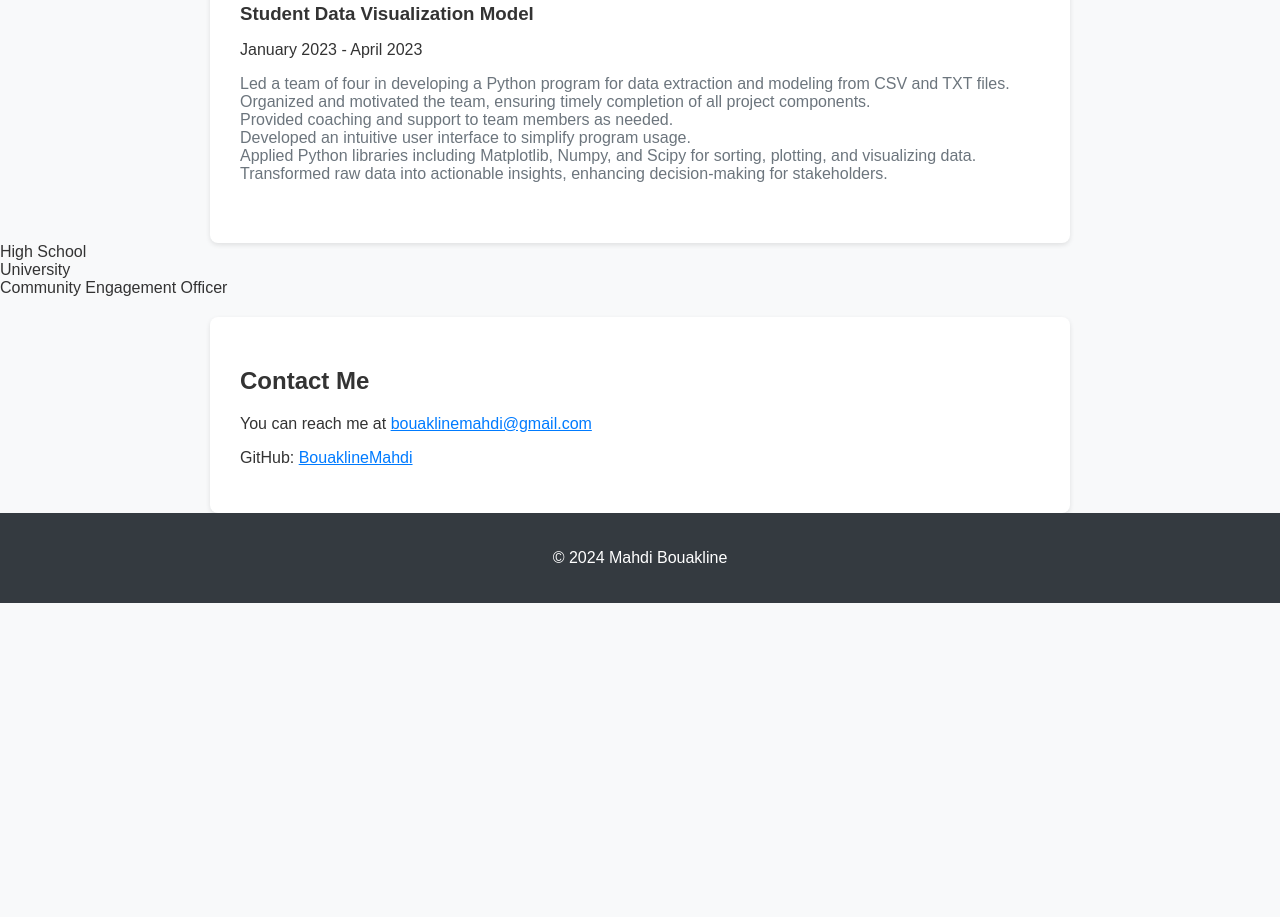
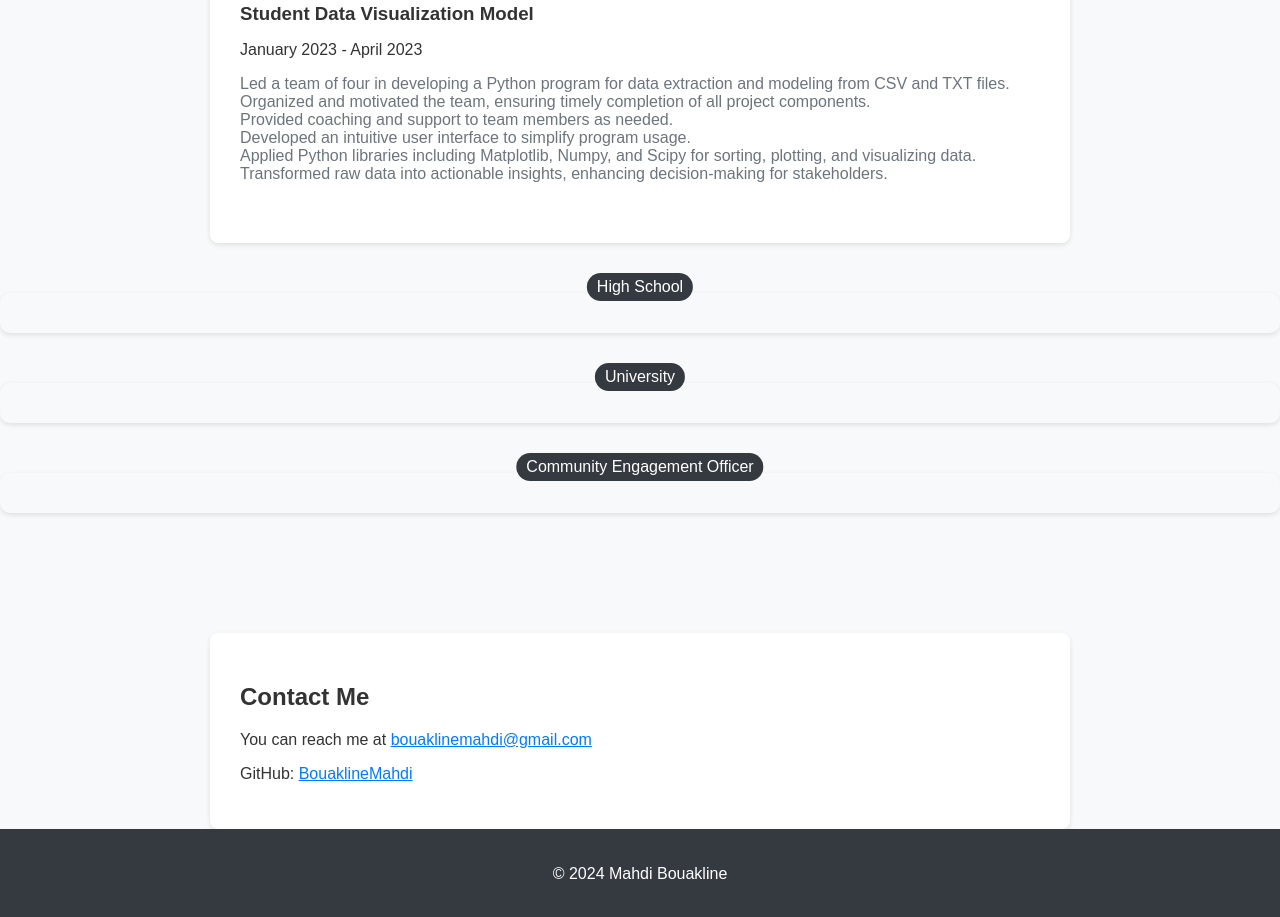
Before and after one commit to BouaklineMahdi/MahdiBouakline, a plain HTML site: page index.html in a window 1280 px wide. Shown: the part 2042-2959 px from the top of the page. Before the commit the page ends 2645 px from the top, so only its background shows below. Drawn offline with Linux system fonts and the light colour scheme; a script that the page names is missing.

Commit message:
Update styles.css

```diff
--- a/styles.css
+++ b/styles.css
@@ -1,4 +1,5 @@
 /* styles.css */
+
 body {
     font-family: Arial, sans-serif;
     margin: 0;
@@ -90,3 +91,37 @@ a {
 a:hover {
     color: #0056b3; /* Darker blue on hover */
 }
+
+/* Timeline styling */
+
+#timeline {
+    padding: 50px 0;
+}
+
+.timeline-content {
+    display: flex;
+    flex-direction: column;
+}
+
+.timeline-item {
+    position: relative;
+    margin-bottom: 50px;
+}
+
+.timeline-date {
+    position: absolute;
+    top: -20px;
+    left: 50%;
+    transform: translateX(-50%);
+    background-color: #343a40;
+    color: #fff;
+    padding: 5px 10px;
+    border-radius: 20px;
+}
+
+.timeline-description {
+    background-color: #f8f9fa;
+    padding: 20px;
+    border-radius: 10px;
+    box-shadow: 0 2px 5px rgba(0, 0, 0, 0.1);
+}
```
